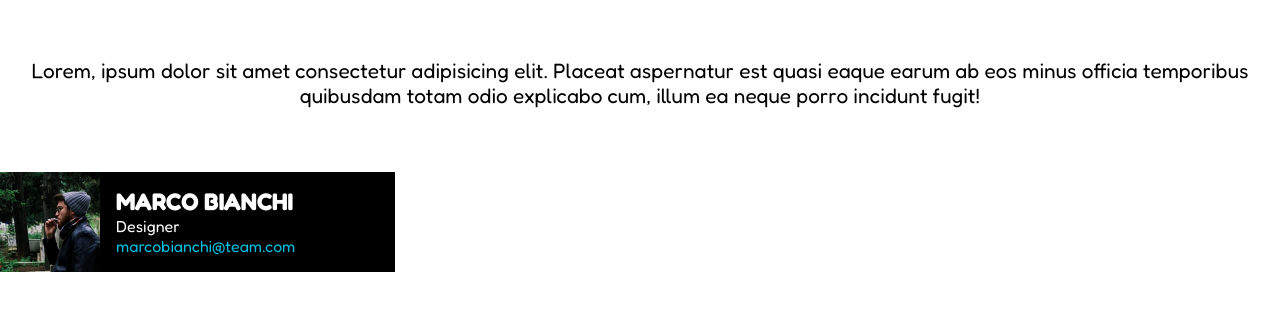
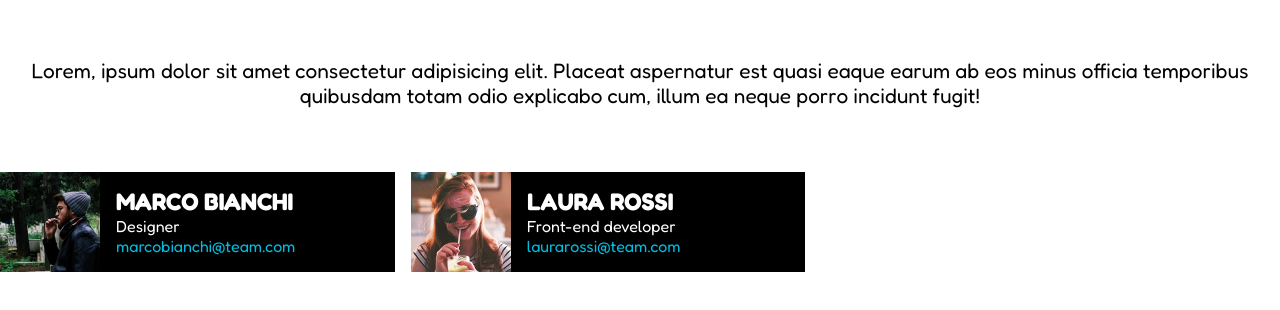
Before and after one commit to PasqualeDiMatteo/html-css-float-cards, a plain HTML site: page index.html in a window 1280 px wide. Shown: the part 160-470 px from the top of the page. Drawn offline with Linux system fonts and the light colour scheme.

Commit message:
added second card

```diff
--- a/css/style.css
+++ b/css/style.css
@@ -61,7 +61,8 @@ img{
 .card{
     background-color: black;
     color: white;
-     width: calc(100% / 3 - 2rem);
+    width: calc(100% / 3 - 2rem);
+    margin-right: 1rem;
 }
 
 .card-info{
--- a/index.html
+++ b/index.html
@@ -37,6 +37,17 @@
                         <a href="mailto:marcobianchi@team.com">marcobianchi@team.com</a>
                     </div>
                 </div>
+                <!-- card -->
+                <div class="card float-left clearfix">
+                    <img src="img/female1.png" alt="Laura Rossi" class="float-left">
+
+                    <!-- card info -->
+                    <div class="card-info">
+                        <h2>LAURA ROSSI</h2>
+                        <div class="card-role">Front-end developer</div>
+                        <a href="mailto:laurarossi@team.com">laurarossi@team.com</a>
+                    </div>
+                </div>
 
             </div>
         </div>
```
